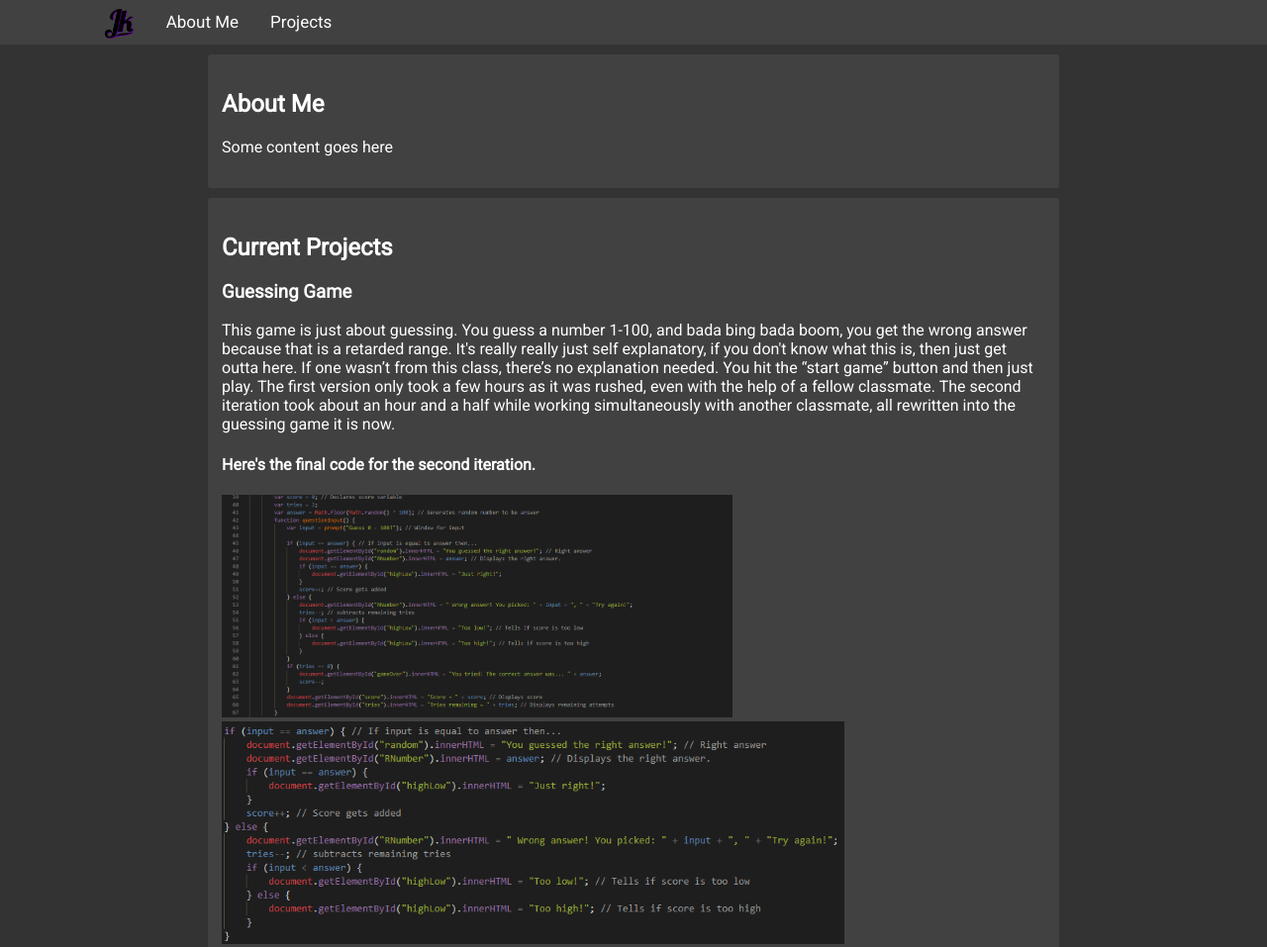
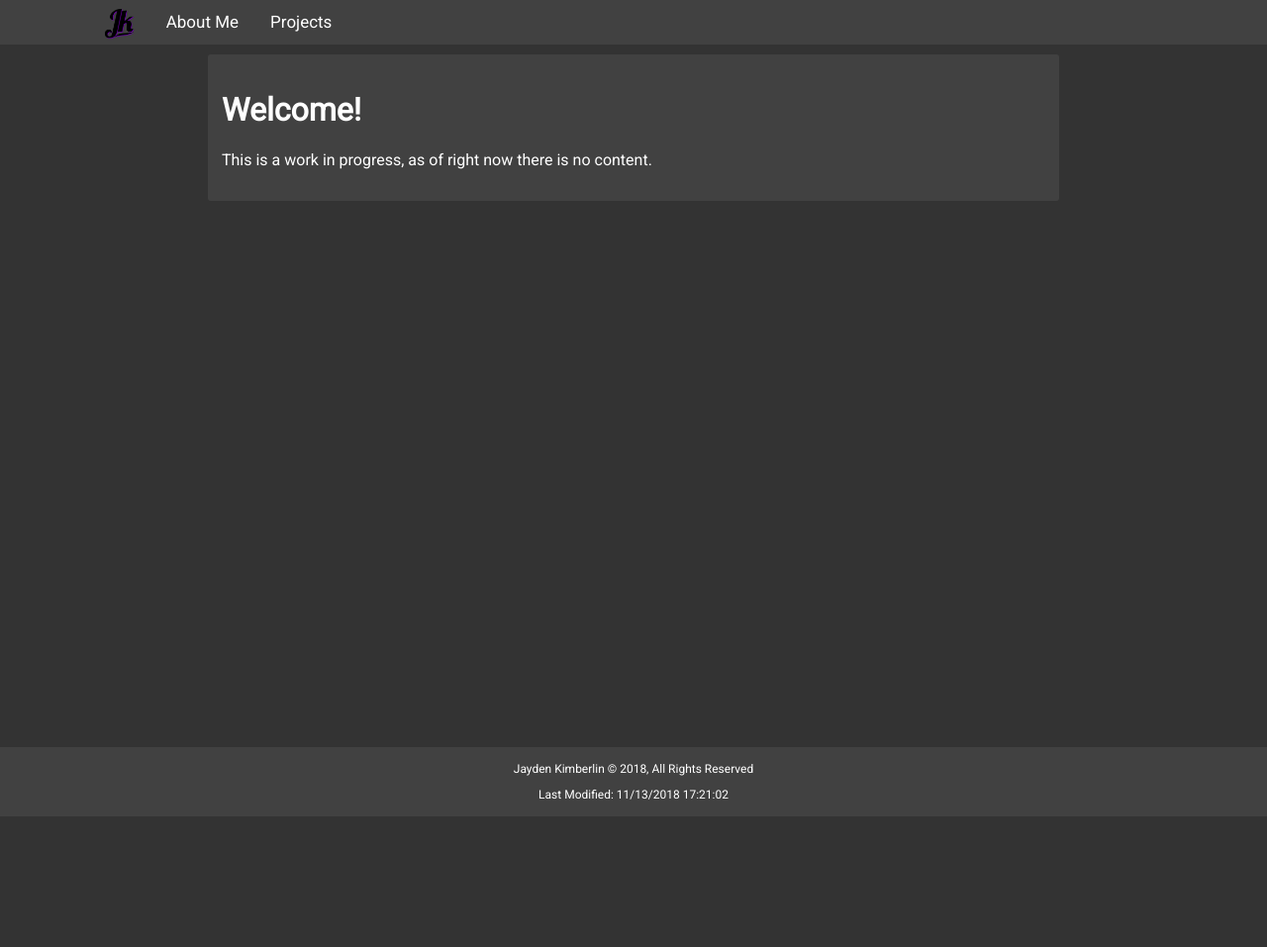
Before and after one commit to JaydenKimberlin/jaydenkimberlin.github.io, a plain HTML site: page index.html in a window 1280 px wide. Shown: the top 957 px of the page at 99% size. After the commit the page ends 825 px from the top, so only its background shows below. Drawn offline with Linux system fonts and the light colour scheme.

Commit message:
Added WIP Prompt

```diff
--- a/css/main.less
+++ b/css/main.less
@@ -62,6 +62,7 @@ body {
 
 .footer {
     padding: 3px 0;
+    // position: fixed;
     bottom: 0;
     background-color:#414141;
     width: 100%;
--- a/index.html
+++ b/index.html
@@ -1,4 +1,4 @@
-<!-- All Code Written and Provided by Jayden David Butt Fuck Kimberlin -->
+<!-- All Code Written and Provided by Jayden David Kimberlin -->
 <!DOCTYPE html>
 <html>
 
@@ -20,7 +20,8 @@
     </div>
 
     <!-- Content -->
-    <div id="content">
+
+    <!-- <div id="content">
         <div class="card">
             <h2>About Me</h2>
             <p>Some content goes here</p>
@@ -51,6 +52,12 @@
             <h4>Here is where you can try the work in process guessing game.</h4>
             <iframe src="guessGame.html" height="300px" width="400px" frameborder="0"></iframe>
         </div>
+    </div> -->
+    <div id="content">
+        <div class="card">
+            <h1>Welcome!</h1>
+            <p>This is a work in progress, as of right now there is no content.</p>
+        </div>
     </div>
 
     <!-- Footer -->
```
